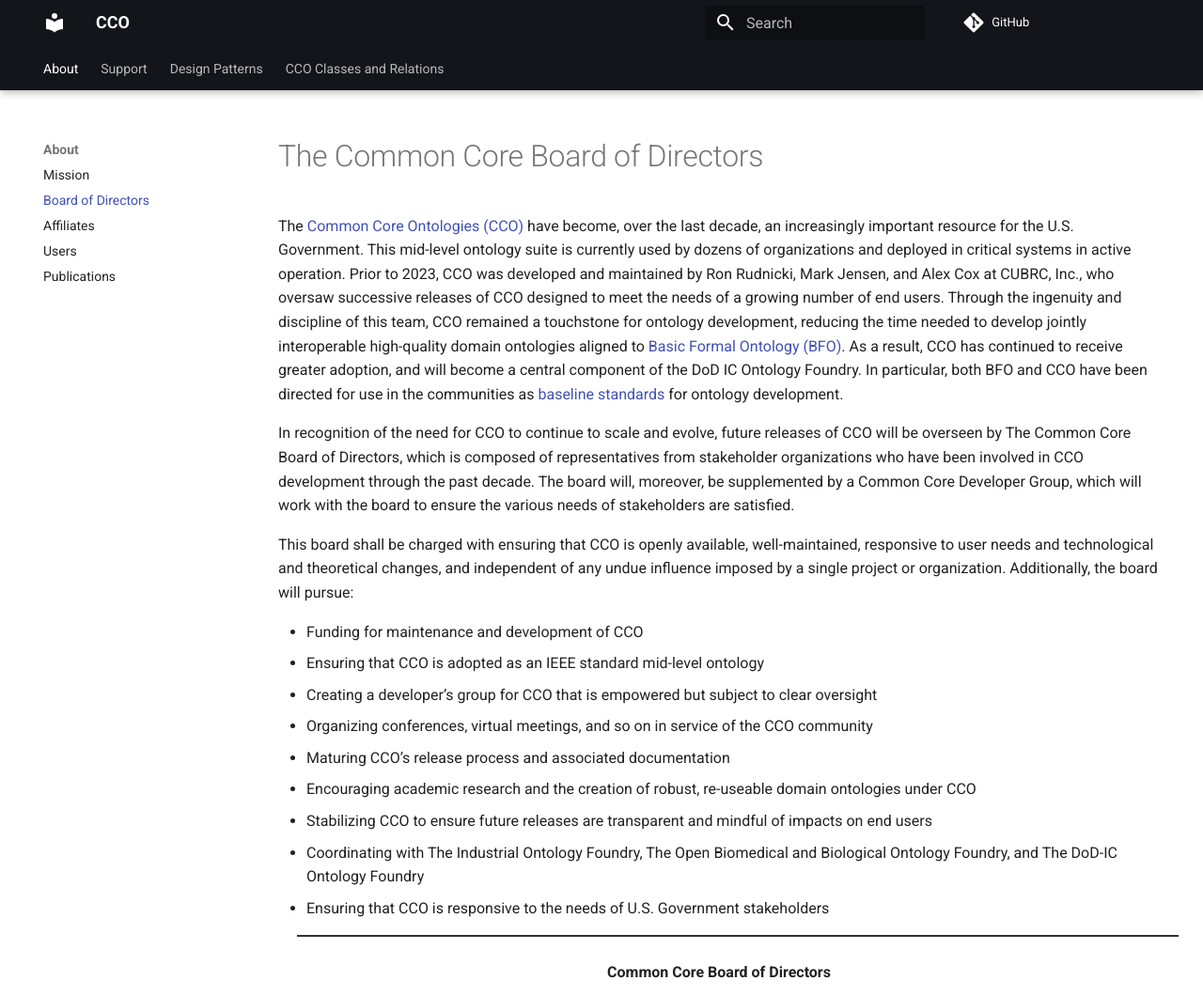
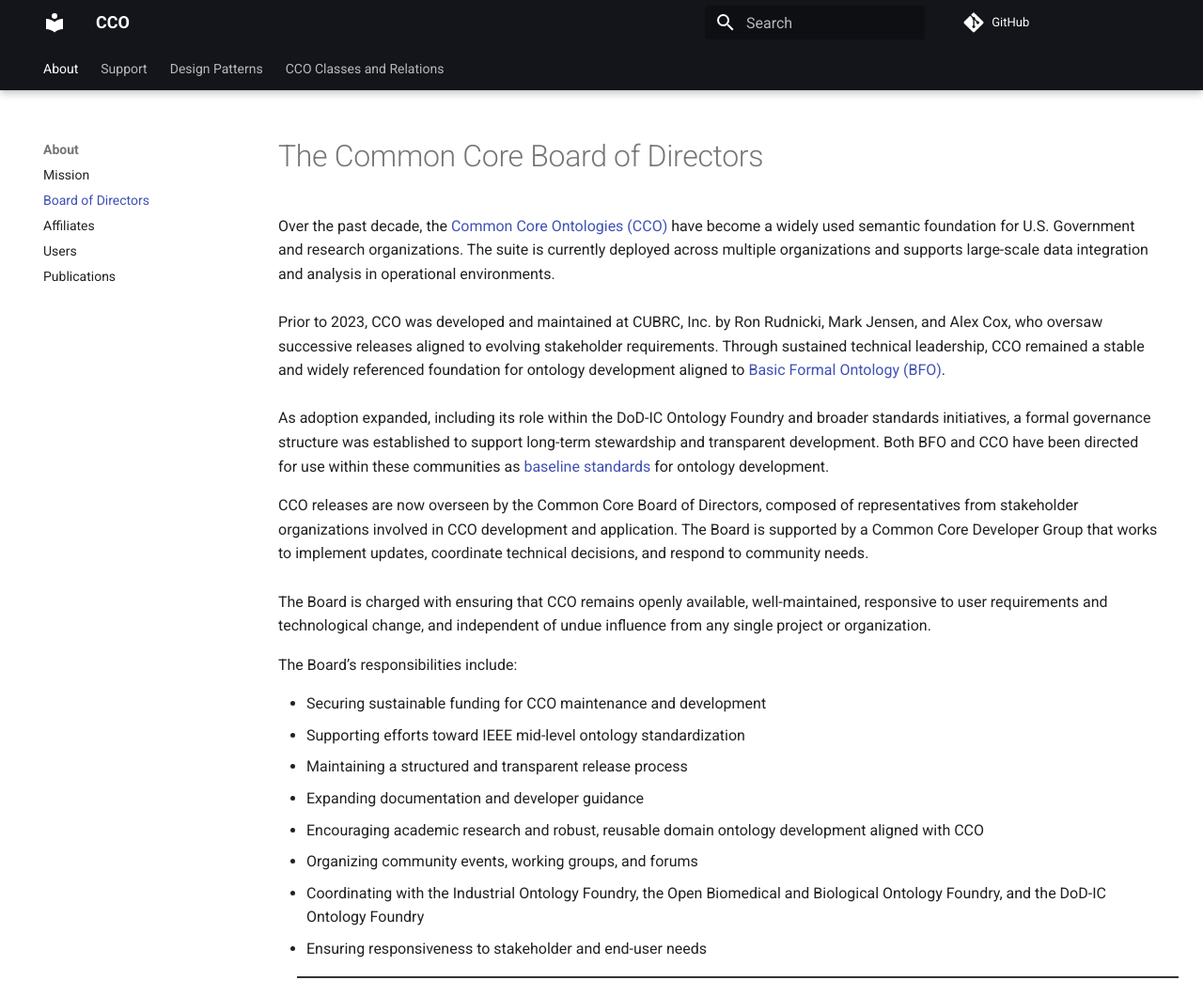
Before and after one commit to CommonCoreOntology/cco-webpage, an MkDocs documentation site: the page built from docs/board.md, in a window 1280 px wide and 1400 px high, cut to the strip 0-1060 px from the top of the window. Shown: the whole strip at 94% size. Built offline with MkDocs 1.6.1 and Material for MkDocs 9.7.7, drawn with Linux system fonts in a browser that asks for light colours; comment, search, counter and statistics services are not loaded.

Commit message:
Improve Board of Directors section clarity and governance framing

```diff
--- a/docs/board.md
+++ b/docs/board.md
@@ -41,26 +41,38 @@
 </head>
 <body>
     <h1>The Common Core Board of Directors</h1>
-    <p>
-        The <a href="https://github.com/CommonCoreOntology" target="_blank">Common Core Ontologies (CCO)</a> have become, over the last decade, an increasingly important resource for the U.S. Government. This mid-level ontology suite is currently used by dozens of organizations and deployed in critical systems in active operation. Prior to 2023, CCO was developed and maintained by Ron Rudnicki, Mark Jensen, and Alex Cox at CUBRC, Inc., who oversaw successive releases of CCO designed to meet the needs of a growing number of end users. Through the ingenuity and discipline of this team, CCO remained a touchstone for ontology development, reducing the time needed to develop jointly interoperable high-quality domain ontologies aligned to <a href="https://github.com/BFO-ontology/BFO-2020" target="_blank">Basic Formal Ontology (BFO)</a>. As a result, CCO has continued to receive greater adoption, and will become a central component of the DoD IC Ontology Foundry. In particular, both BFO and CCO have been directed for use in the communities as <a href="https://www.buffalo.edu/ubnow/stories/2024/03/smith-ontology-standard.html" target="_blank">baseline standards</a> for ontology development.
-    </p>
-    <p>
-        In recognition of the need for CCO to continue to scale and evolve, future releases of CCO will be overseen by The Common Core Board of Directors, which is composed of representatives from stakeholder organizations who have been involved in CCO development through the past decade. The board will, moreover, be supplemented by a Common Core Developer Group, which will work with the board to ensure the various needs of stakeholders are satisfied.
-    </p>
-    <p>
-        This board shall be charged with ensuring that CCO is openly available, well-maintained, responsive to user needs and technological and theoretical changes, and independent of any undue influence imposed by a single project or organization. Additionally, the board will pursue:
-    </p>
-    <ul>
-        <li>Funding for maintenance and development of CCO</li>
-        <li>Ensuring that CCO is adopted as an IEEE standard mid-level ontology</li>
-        <li>Creating a developer’s group for CCO that is empowered but subject to clear oversight</li>
-        <li>Organizing conferences, virtual meetings, and so on in service of the CCO community</li>
-        <li>Maturing CCO’s release process and associated documentation</li>
-        <li>Encouraging academic research and the creation of robust, re-useable domain ontologies under CCO</li>
-        <li>Stabilizing CCO to ensure future releases are transparent and mindful of impacts on end users</li>
-        <li>Coordinating with The Industrial Ontology Foundry, The Open Biomedical and Biological Ontology Foundry, and The DoD-IC Ontology Foundry</li>
-        <li>Ensuring that CCO is responsive to the needs of U.S. Government stakeholders</li>
-    </ul>
+
+<p>
+Over the past decade, the <a href="https://github.com/CommonCoreOntology" target="_blank" rel="noopener noreferrer">Common Core Ontologies (CCO)</a> have become a widely used semantic foundation for U.S. Government and research organizations. The suite is currently deployed across multiple organizations and supports large-scale data integration and analysis in operational environments.
+<br><br>
+
+Prior to 2023, CCO was developed and maintained at CUBRC, Inc. by Ron Rudnicki, Mark Jensen, and Alex Cox, who oversaw successive releases aligned to evolving stakeholder requirements. Through sustained technical leadership, CCO remained a stable and widely referenced foundation for ontology development aligned to <a href="https://github.com/BFO-ontology/BFO-2020" target="_blank" rel="noopener noreferrer">Basic Formal Ontology (BFO)</a>.
+<br><br>
+
+As adoption expanded, including its role within the DoD-IC Ontology Foundry and broader standards initiatives, a formal governance structure was established to support long-term stewardship and transparent development. Both BFO and CCO have been directed for use within these communities as <a href="https://www.buffalo.edu/ubnow/stories/2024/03/smith-ontology-standard.html" target="_blank" rel="noopener noreferrer">baseline standards</a> for ontology development.
+</p>
+
+<p>
+CCO releases are now overseen by the Common Core Board of Directors, composed of representatives from stakeholder organizations involved in CCO development and application. The Board is supported by a Common Core Developer Group that works to implement updates, coordinate technical decisions, and respond to community needs.
+<br><br>
+
+The Board is charged with ensuring that CCO remains openly available, well-maintained, responsive to user requirements and technological change, and independent of undue influence from any single project or organization.
+</p>
+
+<p>
+The Board’s responsibilities include:
+</p>
+
+<ul>
+    <li>Securing sustainable funding for CCO maintenance and development</li>
+    <li>Supporting efforts toward IEEE mid-level ontology standardization</li>
+    <li>Maintaining a structured and transparent release process</li>
+    <li>Expanding documentation and developer guidance</li>
+    <li>Encouraging academic research and robust, reusable domain ontology development aligned with CCO</li>
+    <li>Organizing community events, working groups, and forums</li>
+    <li>Coordinating with the Industrial Ontology Foundry, the Open Biomedical and Biological Ontology Foundry, and the DoD-IC Ontology Foundry</li>
+    <li>Ensuring responsiveness to stakeholder and end-user needs</li>
+</ul>
     <div class="divider" style="width: 100%; height: 2px; background-color: #333; margin: 5px 20px;"></div>
     <p style="font-size:25px"><center><b>Common Core Board of Directors</b></center></p>
     <div class="grid-container">
```
